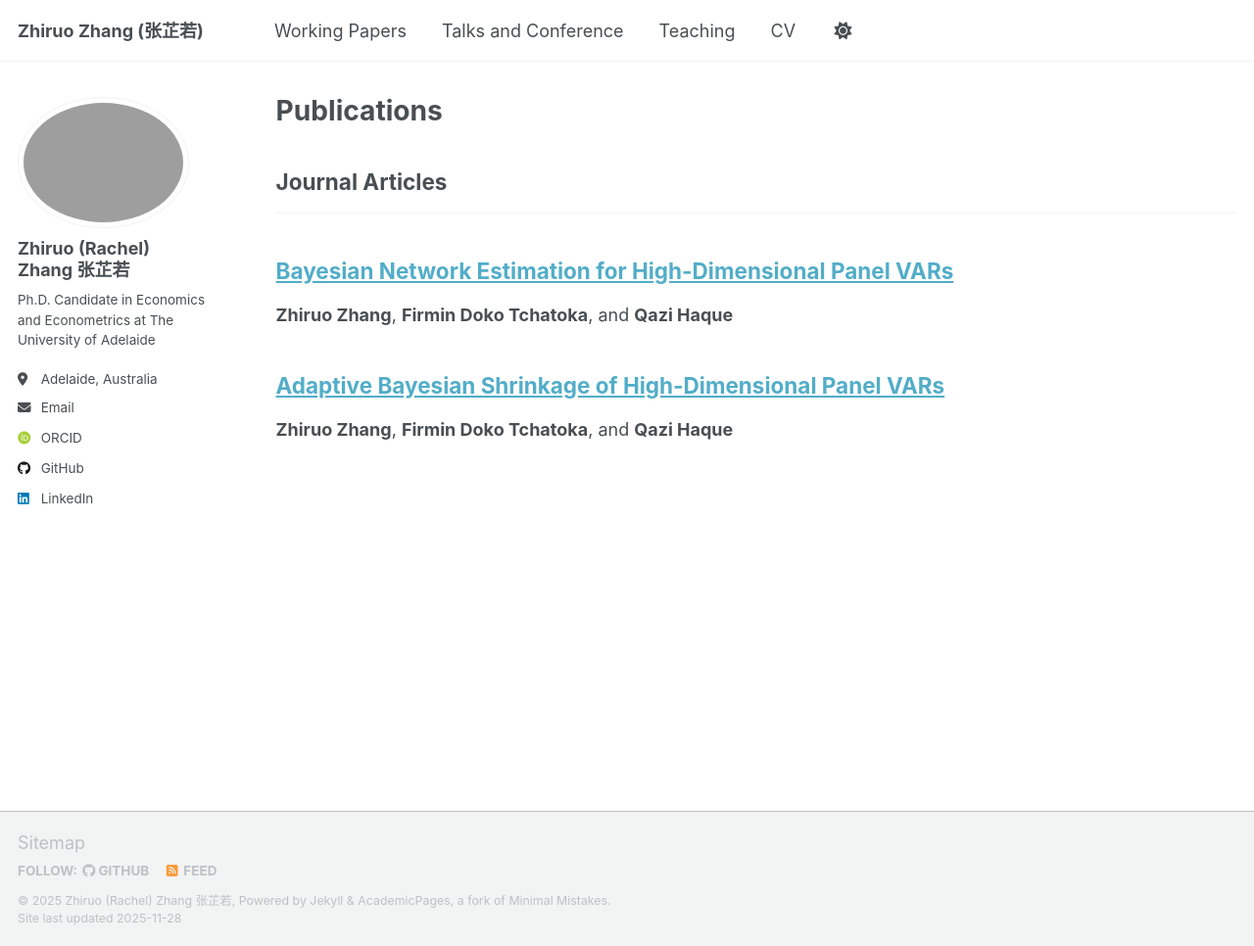
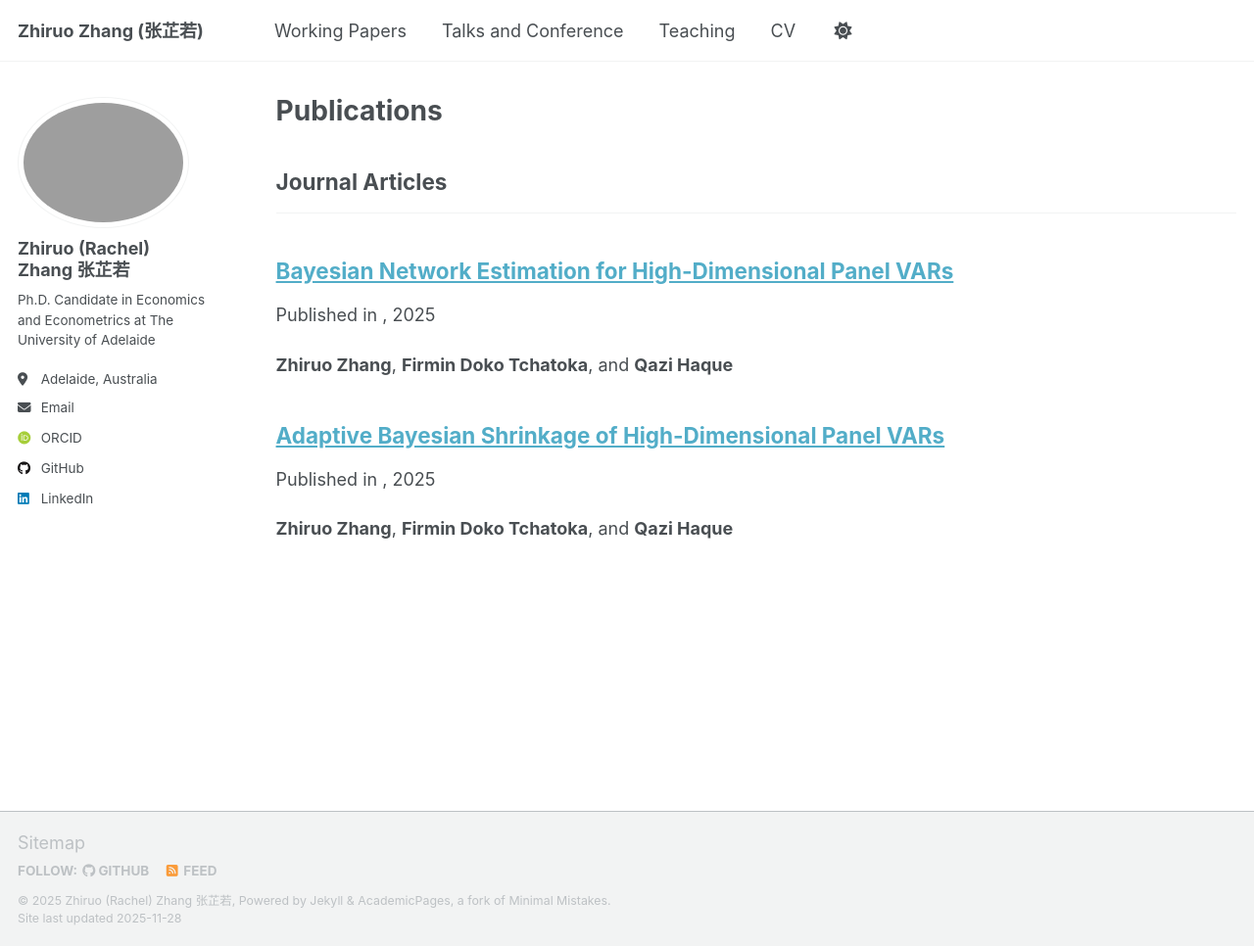
Before and after one commit to zhiruozzr/zhiruozzr.github.io, a Jekyll site: the page built from _pages/publications.html, in a window 1280 px wide and 966 px high. Shown: the whole window at 98% size. Built offline with Jekyll 4.4.1, drawn with Linux system fonts in a browser that asks for light colours; some web fonts are replaced; a script that is not in the unit is left out.

Commit message:
Update archive-single.html

```diff
--- a/_includes/archive-single.html
+++ b/_includes/archive-single.html
@@ -37,7 +37,13 @@
     {% if post.read_time %}
       <p class="page__meta"><i class="fa fa-clock" aria-hidden="true"></i> {% include read-time.html %}</p>
     {% endif %}
-
+        {% if post.collection == 'teaching' %}
+          <p> {{ post.type }}, <i>{{ post.venue }}</i>, {{ post.date | default: "1900-01-01" | date: "%Y" }} </p>
+        {% elsif post.collection == 'publications' %}
+          <p>Published in <i>{{ post.venue }}</i>, {{ post.date | default: "1900-01-01" | date: "%Y" }} </p>
+        {% elsif post.date %}
+         <p class="page__date"><strong><i class="fa fa-fw fa-calendar" aria-hidden="true"></i> {{ site.data.ui-text[site.locale].date_label | default: "Published:" }}</strong> <time datetime="{{ post.date | default: "1900-01-01" | date_to_xmlschema }}">{{ post.date | default: "1900-01-01" | date: "%B %d, %Y" }}</time></p>
+        {% endif %}
 
     {% if post.excerpt and site.read_more != 'enabled' %}
     <p class="archive__item-excerpt" itemprop="description">{{ post.excerpt | markdownify }}</p>
```
